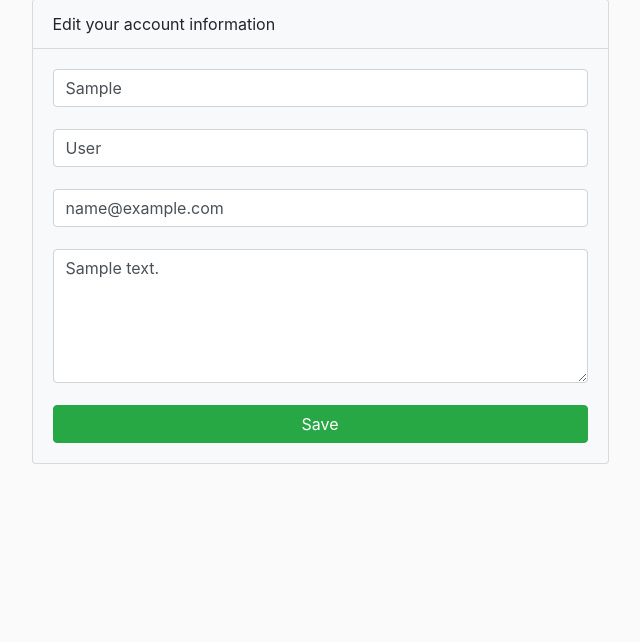
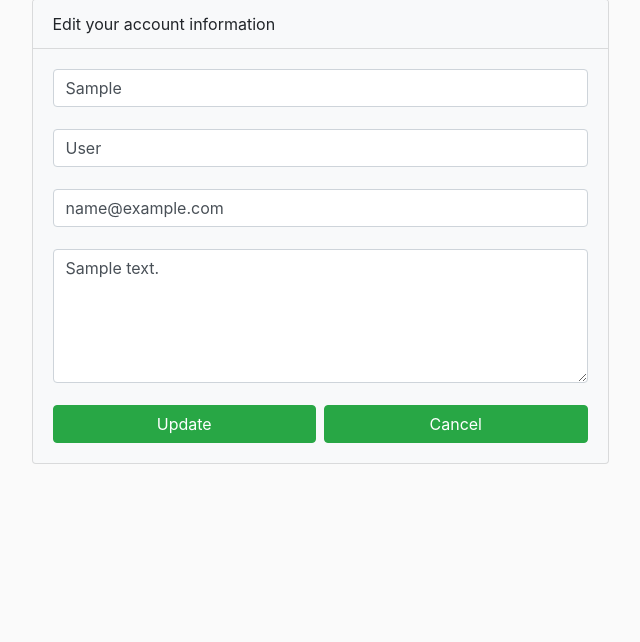
Before and after one commit to Ajax30/lightblog, a CodeIgniter app: page /database/dashboard/users/edit/1 in a window 1280 px wide. Shown: the part 95-737 px from the top of the page, without its empty margins (320-960 px from the left). Run offline with CodeIgniter, Linux system fonts and the light colour scheme; the visitor is signed in with stand-in values (Sample User, id 1); tables that the repository leaves empty or names only in its code hold one stand-in row (values such as "Sample post"); some libraries are stand-ins or nearby versions.

Commit message:
Persist invalid form data

```diff
--- a/application/views/dashboard/edit-author.php
+++ b/application/views/dashboard/edit-author.php
@@ -9,27 +9,32 @@
             <input type="hidden" name="id" id="uid" value="<?php echo $author->id; ?>">
 
             <div class="form-group <?php if(form_error('first_name')) echo 'has-error';?>">
-              <input type="text" name="first_name" id="first_name" class="form-control" value="<?php echo $author->first_name;?>" placeholder="First name">
+              <input type="text" name="first_name" id="first_name" class="form-control" value="<?php echo set_value('first_name', $author->first_name); ?>" placeholder="First name">
               <?php if(form_error('first_name')) echo form_error('first_name'); ?>
             </div>
 
             <div class="form-group <?php if(form_error('last_name')) echo 'has-error';?>">
-              <input type="text" name="last_name" id="last_name" class="form-control" value="<?php echo $author->last_name;?>" placeholder="Last name">
+              <input type="text" name="last_name" id="last_name" class="form-control" value="<?php echo set_value('last_name', $author->last_name); ?>" placeholder="Last name">
               <?php if(form_error('last_name')) echo form_error('last_name'); ?>
             </div>
 
             <div class="form-group <?php if(form_error('email')) echo 'has-error';?>">
-              <input type="text" name="email" id="email" class="form-control" value="<?php echo $author->email;?>" placeholder="Email">
+              <input type="text" name="email" id="email" class="form-control" value="<?php echo set_value('email', $author->email); ?>" placeholder="Email">
               <?php if(form_error('email')) echo form_error('email'); ?>
             </div>
 
             <div class="form-group <?php if(form_error('bio')) echo 'has-error';?>">
-              <textarea name="bio" id="bio" cols="30" rows="5" class="form-control" placeholder="Add a short bio"><?php echo $author->bio; ?></textarea>
+              <textarea name="bio" id="bio" cols="30" rows="5" class="form-control" placeholder="Add a short bio"><?php echo set_value('bio', $author->bio); ?></textarea>
               <?php if(form_error('bio')) echo form_error('bio'); ?>
             </div>
 
             <div class="form-group">
-              <input type="submit" value="Save" class="btn btn-block btn-md btn-success">
+              <div class="w-50 pull-left pr-1">
+                <input type="submit" value="Update" class="btn btn-block btn-md btn-success">
+              </div>
+              <div class="w-50 pull-right pl-1">
+                <a href="<?php echo base_url('dashboard/users/edit/' . $author->id); ?>" class="btn btn-block btn-md btn-success">Cancel</a>
+              </div>
             </div>
             <?php echo form_close(); ?>
           </div>
--- a/assets/css/style.css
+++ b/assets/css/style.css
@@ -420,7 +420,7 @@ main .img-thumbnail.float-left {
   top: 1px;
 }
 
-form a {
+form a:not(.btn) {
   color: #218838 !important;
 }
 
```
